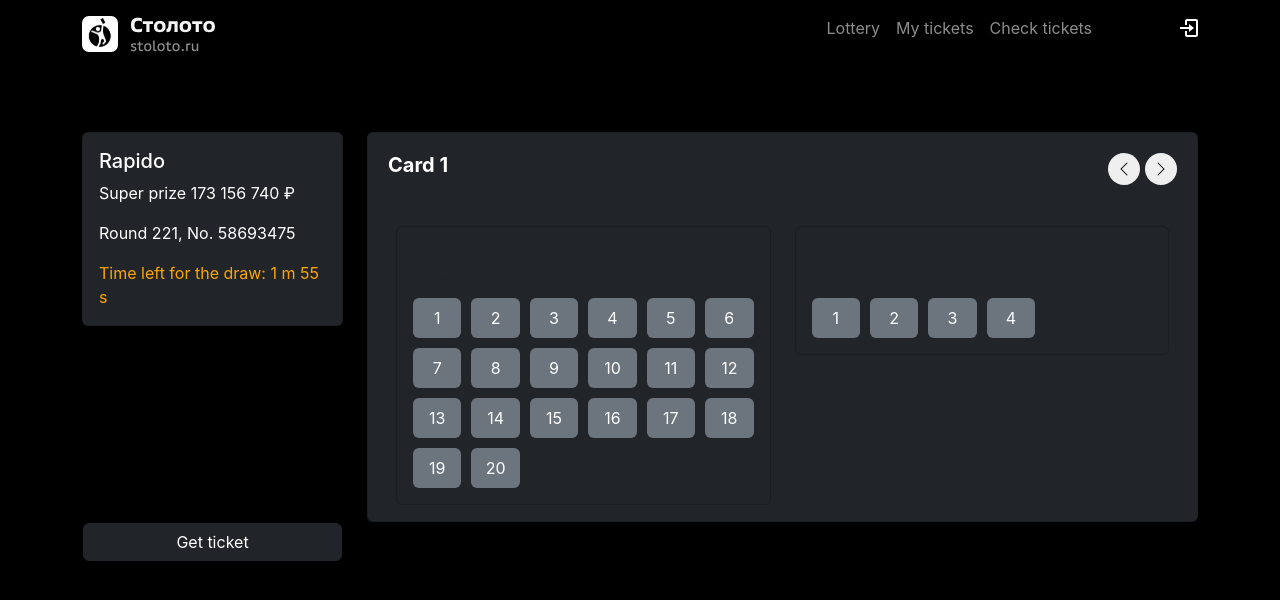
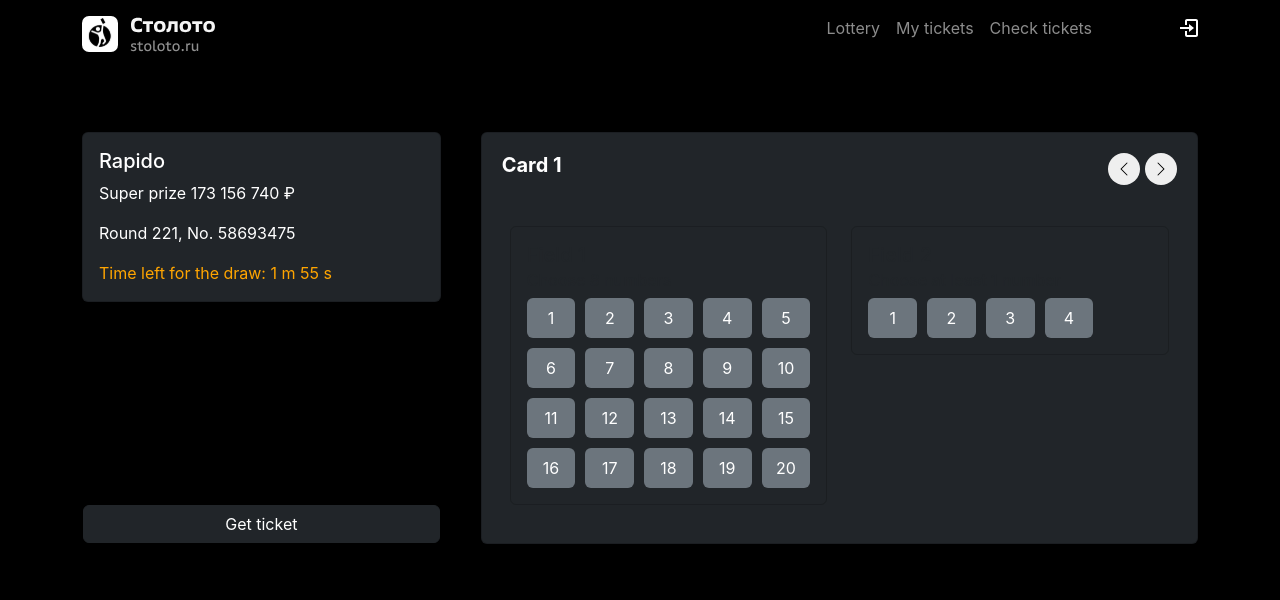
Before and after one commit to nikolina2k/Lottery, a React (Create React App) app: page / in a window 1280 px wide. Shown: the top 600 px of the page. Built offline with nearby package versions, Linux system fonts and the light colour scheme; a web font is replaced by a local one.

Commit message:
Replaced Bootstrap grid with CSS grid

```diff
--- a/src/App.js
+++ b/src/App.js
@@ -83,21 +83,21 @@
       <header style={{ marginBottom: "68px" }}>
         <Navbar />
       </header>
-      <Container as="main" style={{ paddingTop: "4em" }}>
-        <Row xs={1} md={2}>
-          <Col xs={12} md={5} lg={4} xl={3}>
+      <Container className="main" as="main" style={{ paddingTop: "4em" }}>
+        <div className="timer">
           <Timer />
-          </Col>
-          <Col xs={12} md={7} lg={8} xl={9}>
+        </div>
+        <div className="tickets">
           <Carousel
             variant="dark"
+            className="h-100"
             controls={false}
             indicators={false}
             interval={null}
             activeIndex={activeIndex}
           >
             {tickets.map((ticket, idx) => (
-                <Carousel.Item key={idx}>
+              <Carousel.Item key={idx} className="h-100">
                 <Ticket
                   onNext={nextSlide}
                   onPrev={prevSlide}
@@ -109,15 +109,14 @@
               </Carousel.Item>
             ))}
           </Carousel>
-          </Col>
-          <Col xs={12} md={5} lg={4} xl={3}>
+        </div>
+        <div className="tmr-buttons">
           <TmrButtons
             onGetTicket={addTicket}
             validTicketCount={validTicketCount}
             totalPrice={totalPrice}
           />
-          </Col>
-        </Row>
+        </div>
       </Container>
       {/* <main className="container">
       <div className='d-flex'>
--- a/src/components/ticket.js
+++ b/src/components/ticket.js
@@ -14,8 +14,8 @@
   onToggleNumberBlock2,
 }) {
   return (
-    <Card style={{ color: "white" }} className="bg-dark box">
-      <Card.Title style={{ margin: "1em", fontWeight: "700"}}>
+    <Card style={{ color: "white" }} className="bg-dark box h-100">
+      <Card.Title style={{ margin: "1em", fontWeight: "700" }}>
         Card {idx}
         <div style={{ display: "inline-block", float: "right" }}>
           <button
--- a/src/components/tmrButtons.js
+++ b/src/components/tmrButtons.js
@@ -13,7 +13,7 @@
           <Button
             onClick={onGetTicket}
             variant="dark"
-            style={{ marginBottom: "1em", display: "block", width: "100%" }}
+            style={{ display: "block", width: "100%" }}
           >
             Get ticket
           </Button>
@@ -23,6 +23,7 @@
             style={{
               display: validTicketCount > 0 ? "block" : "none",
               width: "100%",
+              marginTop: "1em",
             }}
           >
             Buy {validTicketCount} ticket{validTicketCount > 1 ? "s" : ""} for{" "}
--- a/src/index.css
+++ b/src/index.css
@@ -1,13 +1,56 @@
 body {
   margin: 0;
-  font-family: 'SB Sans Text', -apple-system, BlinkMacSystemFont, 'Segoe UI', 'Roboto', 'Oxygen',
-    'Ubuntu', 'Cantarell', 'Fira Sans', 'Droid Sans', 'Helvetica Neue',
-    sans-serif;
+  font-family: "SB Sans Text", -apple-system, BlinkMacSystemFont, "Segoe UI",
+    "Roboto", "Oxygen", "Ubuntu", "Cantarell", "Fira Sans", "Droid Sans",
+    "Helvetica Neue", sans-serif;
   -webkit-font-smoothing: antialiased;
   -moz-osx-font-smoothing: grayscale;
 }
 
 code {
-  font-family: source-code-pro, Menlo, Monaco, Consolas, 'Courier New',
+  font-family: source-code-pro, Menlo, Monaco, Consolas, "Courier New",
     monospace;
 }
+
+.main {
+  display: grid;
+  grid-template-columns: 1fr;
+  grid-template-rows: auto auto auto;
+  grid-auto-flow: row;
+  gap: 20px;
+  grid-template-areas:
+    "Timer"
+    "Tickets"
+    "Buttons";
+}
+
+.timer {
+  grid-area: Timer;
+}
+
+.tickets {
+  grid-area: Tickets;
+}
+
+.tmr-buttons {
+  grid-area: Buttons;
+}
+
+@media screen and (min-width: 768px) {
+  .main {
+    grid-template-columns: 1fr 2fr;
+    grid-template-rows: 1fr 1fr;
+    gap: 40px;
+    grid-template-areas:
+      "Timer Tickets"
+      "Buttons Tickets";
+  }
+
+  .tmr-buttons {
+    align-self: end;
+  }
+}
+
+.carousel-inner {
+  height: 100%;
+}
```
Lines whose indentation alone changed are shown as unchanged.
